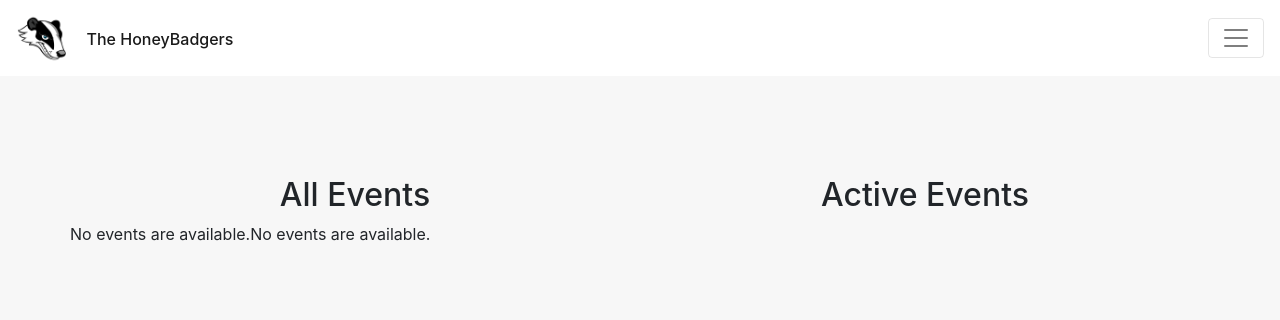
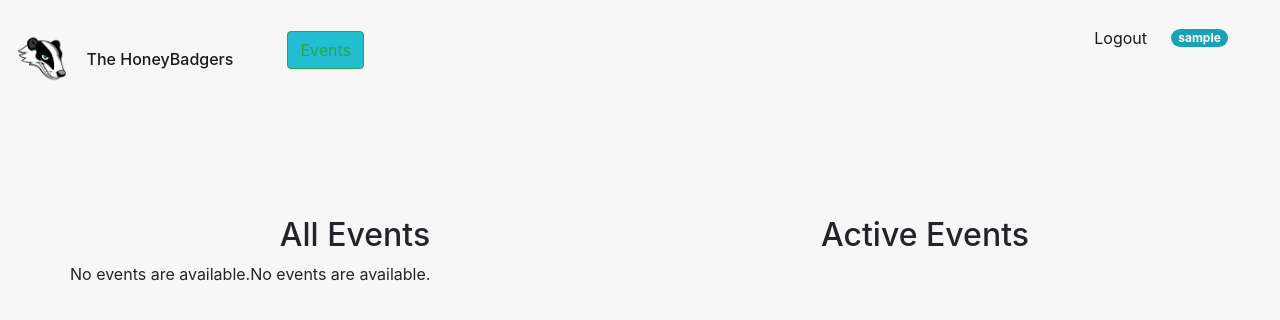
Before and after one commit to markusranda/ID202712-Badges, a Django app: page /events/ in a window 1280 px wide. Shown: the top 320 px of the page. Run offline with Django 3.2, Linux system fonts and the light colour scheme; the visitor is signed in with stand-in values (Sample User, id 1); data that the repository does not hold is empty; some libraries are stand-ins or nearby versions.

Commit message:
Auto stash before merge of "development" and "origin/development"

```diff
--- a/webserver/badge_project/templates/nav/nav.html
+++ b/webserver/badge_project/templates/nav/nav.html
@@ -1,6 +1,6 @@
-
 {% load static %}
-<link rel="stylesheet" href="https://maxcdn.bootstrapcdn.com/bootstrap/4.0.0/css/bootstrap.min.css" integrity="sha384-Gn5384xqQ1aoWXA+058RXPxPg6fy4IWvTNh0E263XmFcJlSAwiGgFAW/dAiS6JXm" crossorigin="anonymous">
+<link rel="stylesheet" href="https://maxcdn.bootstrapcdn.com/bootstrap/4.0.0/css/bootstrap.min.css"
+      integrity="sha384-Gn5384xqQ1aoWXA+058RXPxPg6fy4IWvTNh0E263XmFcJlSAwiGgFAW/dAiS6JXm" crossorigin="anonymous">
 <link rel="stylesheet" type="text/css" href="{% static 'badges/style.css' %}">
 
 
@@ -11,30 +11,34 @@
 </head>
 <body>
 
-<nav class="navbar navbar-light bg-white sticky-top"> <!--sticky top follows the top of browser-->
+<nav class="navbar navbar-expand-md sticky-top navbar-light"> <!--sticky top follows the top of browser-->
 
     <section>
         <a class="navbar-brand" href="/"><img src="{% static 'badges/badger.png' %}" style="max-width: 50px;"> </a>
         <span class="navbar-brand"><h6>The HoneyBadgers</h6></span>
     </section>
 
-  <button class="navbar-toggler" type="button" data-toggle="collapse" data-target="#navbarNavDropdown"
+    <button class="navbar-toggler" type="button" data-toggle="collapse" data-target="#navbarToggler"
             aria-controls="navbarNavDropdown" aria-expanded="false" aria-label="Toggle navigation">
         <span class="navbar-toggler-icon"></span>
     </button>
 
     {% if user.is_authenticated %}
-  <div class="collapse navbar-collapse" id="navbarNavDropdown">
+    <div class="collapse navbar-collapse" id="navbarToggler">
         <div class="container-fluid" style="margin:5px;">
             <form class="form-inline">
-    <ul class="nav justify-content-center" style="width: 100%">
-        <li class="nav-item ">
-            <button class="btn btn-outline-success navbar-btn" style="margin:10px; background-color: #23bdd1;" type="button" href="/events"><a class="nav-link" href="/events">Events</a></button>
+                <ul class="navbar-nav mr-auto mt-2 mt-md-0" style="width: 100%">
+                    <a class="nav-item active">
+                        <a class="nav-link" href="/events">
+                            <button class="btn btn-outline-success navbar-btn"
+                                    style="margin:10px; background-color: #23bdd1;" type="button" href="/events">Events
+                            </button>
+                        </a>
                         </li>
-        <li class="nav-item"style="margin-left: auto;">
+                        <li class="nav-item active" style="margin-left: auto;">
                             <a class="nav-link" style="margin-top:5px;" href="{% url 'logout' %}">Logout</a>
                         </li>
-        <li class="nav-link">
+                        <li class="nav-link active">
                             <a class="nav-link" href="#" style="float: left"><span class="badge badge-pill badge-info">{{user.username}}</a></span>
                         </li>
                 </ul>
```
Lines whose indentation alone changed are shown as unchanged.
